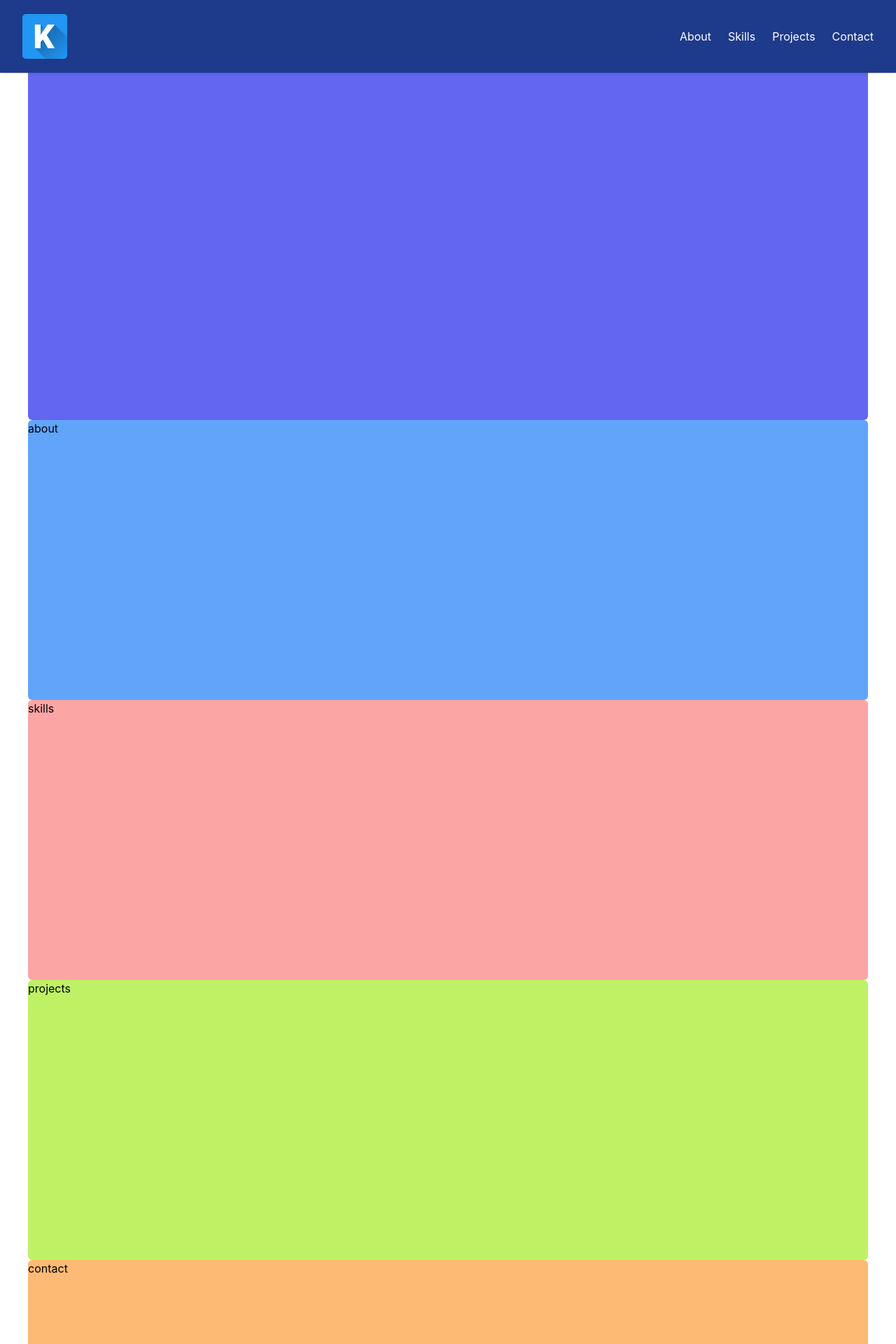
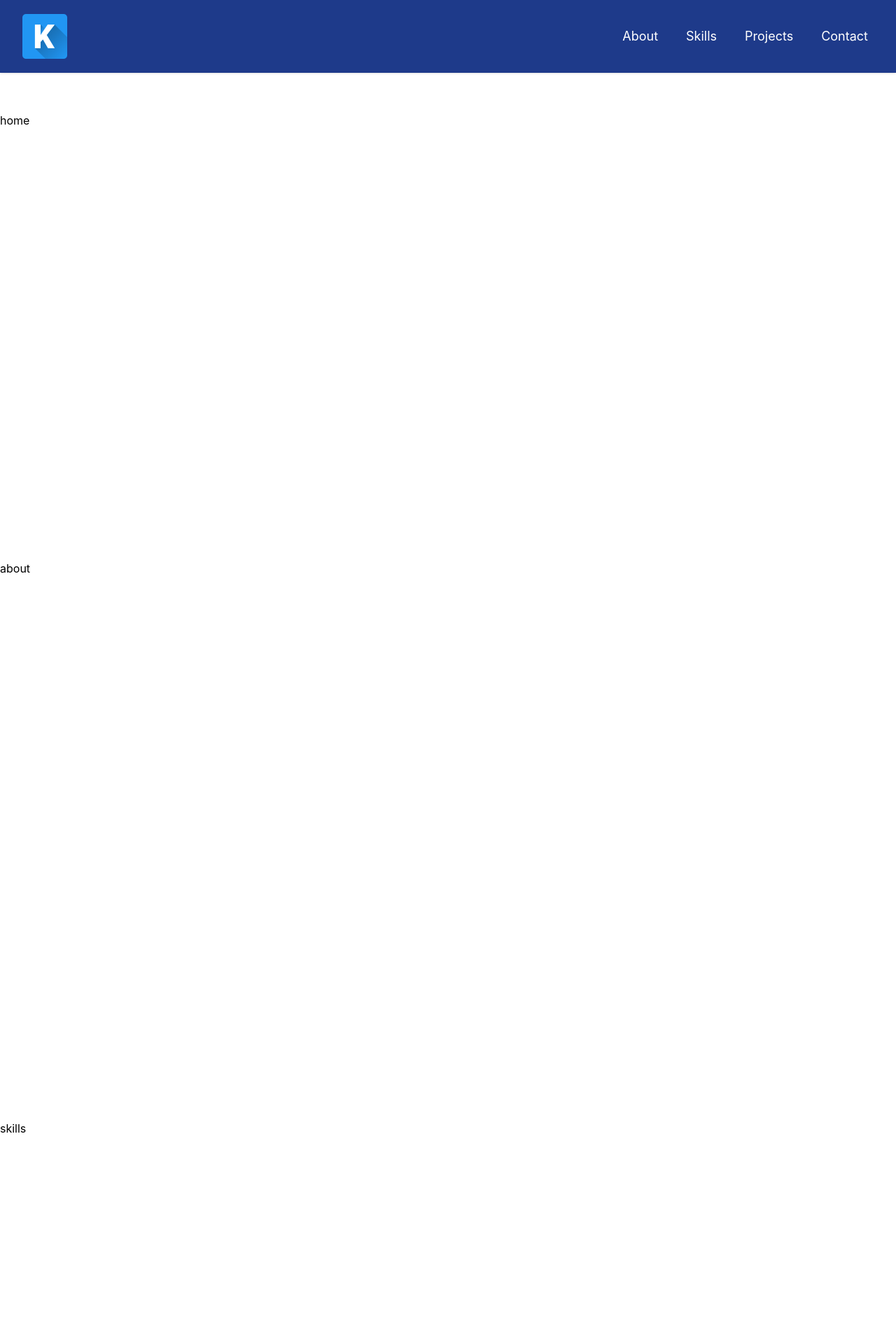
Before and after one commit to Kevin2904/nextDevPortfolio, a Next.js app: page / in a window 1280 px wide. Shown: the top 1920 px of the page at 70% size. Built offline with nearby package versions, Linux system fonts and the light colour scheme.

Commit message:
footer and design

```diff
--- a/package.json
+++ b/package.json
@@ -13,7 +13,8 @@
     "eslint-config-next": "13.0.6",
     "next": "13.0.6",
     "react": "18.2.0",
-    "react-dom": "18.2.0"
+    "react-dom": "18.2.0",
+    "react-scroll": "^1.8.8"
   },
   "devDependencies": {
     "autoprefixer": "^10.4.13",
--- a/pages/index.js
+++ b/pages/index.js
@@ -2,6 +2,7 @@ import Head from "next/head";
 import Image from "next/image";
 import Link from "next/link";
 import { useEffect, useState } from "react";
+import Footer from "./shared/footer";
 import Navbar from "./shared/navbar";
 
 export default function Home() {
@@ -17,38 +18,26 @@ export default function Home() {
         />
       </Head>
       <Navbar />
-      <main className="w-full h-full px-10">
-        <div className=" flex flex-col justify-center items-center ">
-          <div className=" w-full h-[600px]  bg-indigo-500 rounded-md  ">
+      <main className="w-full h-full ">
+        <div className=" flex flex-col justify-center items-center  ">
+          <div id="home" className=" w-full h-screen pt-40 ">
+            <p className=" text-black">home</p>
+          </div>
+          <div id="about" className=" w-full h-screen   ">
             <p className=" text-black">about</p>
           </div>
-
-          <div
-            id="about"
-            className=" w-full h-[400px] bg-blue-400 rounded-md  "
-          >
-            <p className=" text-black">about</p>
-          </div>
-          <div
-            id="skills"
-            className=" w-full h-[400px]  bg-red-300 rounded-md  "
-          >
+          <div id="skills" className=" w-full h-screen    ">
             <p className=" text-black">skills</p>
           </div>
-          <div
-            id="projects"
-            className=" w-full h-[400px]  bg-lime-300 rounded-md  "
-          >
+          <div id="projects" className=" w-full h-screen   ">
             <p className=" text-black">projects</p>
           </div>
-          <div
-            id="contact"
-            className=" w-full h-[400px] bg-orange-300 rounded-md "
-          >
+          <div id="contact" className=" w-full h-screen  ">
             <p className=" text-black">contact</p>
           </div>
         </div>
       </main>
+      <Footer />
     </div>
   );
 }
--- /dev/null
+++ b/pages/shared/footer.js
@@ -0,0 +1,17 @@
+import Link from "next/link";
+import React, { useState } from "react";
+export default function Footer() {
+  return (
+    <div className=" w-full h-fit py-5 bg-[#1f3a8a] grid xl:grid-cols-2 lg:grid-cols-2 md:grid-cols-2 sm:grid-cols-1 grid-cols- justify-center items-center">
+      <div className=" flex flex-row justify-center items-center">
+        <img src="/assets/icons/pageIco.png"></img>
+      </div>
+      <div className=" flex flex-col justify-center items-center xl:mt-0 lg:mt-0 md:mt-0 sm:mt-5 mt-5">
+        <p className=" text-white font-bold">
+          Made with <span className=" text-[#2196f3]">NextJS</span> by Kevin
+          Herrera López
+        </p>
+      </div>
+    </div>
+  );
+}
--- a/pages/shared/navbar.js
+++ b/pages/shared/navbar.js
@@ -1,25 +1,45 @@
 import React from "react";
-import Link from "next/link";
+import { Link } from "react-scroll";
 import { useState } from "react";
 export default function Navbar() {
   const [navbar, setNavbar] = useState(false);
+  const [click, setClick] = useState(false);
+  const closeMenu = () => setClick(false);
+
   return (
     <nav className="w-full  bg-blue-900 shadow  fixed top-0 ">
       <div className="justify-between px-4 mx-auto lg:max-w-7xl md:items-center md:flex md:px-8">
         <div>
-          <div className="flex items-center justify-between py-3 md:py-5 md:block">
-            <a href="">
-              <img src="/assets/icons/pageIco.png"></img>
-            </a>
+          <div className="flex items-center justify-between py-3 md:py-5 md:block cursor-pointer ">
+            <div className="page-logo">
+              <Link
+                to="home"
+                spy={true}
+                smooth={true}
+                offset={-100}
+                duration={500}
+                onClick={closeMenu}
+              >
+                <img
+                  src="/assets/icons/pageIco.png"
+                  className="xl:py-0 lg:py-0 md:py-0 sm:py-2 py-2"
+                ></img>
+              </Link>
+            </div>
+
             <div className="md:hidden">
               <button
-                className="p-2 text-gray-700 rounded-md outline-none focus:border-gray-400 focus:border"
+                className={` ${
+                  navbar
+                    ? "animate-waving-hand ease-in-out"
+                    : " ease-in-out duration-300"
+                } p-2 text-gray-700  outline-none focus:border-gray-400 focus:border nav-button  bg-[#2196f3] hover:bg-[#1d80d0] rounded-full `}
                 onClick={() => setNavbar(!navbar)}
               >
                 {navbar ? (
                   <svg
                     xmlns="http://www.w3.org/2000/svg"
-                    className="w-6 h-6 text-white"
+                    className="w-8 h-8 text-white"
                     viewBox="0 0 20 20"
                     fill="currentColor"
                   >
@@ -32,7 +52,7 @@ export default function Navbar() {
                 ) : (
                   <svg
                     xmlns="http://www.w3.org/2000/svg"
-                    className="w-6 h-6 text-white"
+                    className="w-8 h-8 text-white"
                     fill="none"
                     viewBox="0 0 24 24"
                     stroke="currentColor"
@@ -49,30 +69,64 @@ export default function Navbar() {
             </div>
           </div>
         </div>
-        <div>
+        <div
+          className={` ${
+            navbar
+              ? "opacity-100 transition-height duration-1000 ease-in-out  h-fit portrait:pb-10 "
+              : " 2xl:opacity-100 xl:opacity-100  lg:opacity-100  md:opacity-100   sm:opacity-0  transition-height duration-1000 ease-in-out"
+          }`}
+        >
           <div
-            className={`flex-1 justify-self-center pb-3 mt-8 md:block md:pb-0 md:mt-0 ${
-              navbar ? "block" : "hidden"
+            className={`flex-1 justify-self-center pb-3 mt-8 md:block md:pb-0 md:mt-0   ${
+              navbar ? "block " : "hidden"
             }`}
           >
-            <ul className="items-center justify-center space-y-8 md:flex md:space-x-6 md:space-y-0">
-              <li className="text-white hover:text-indigo-200 ">
-                <Link href="/#about" scroll={false}>
+            <ul className="items-center justify-center space-y-8 md:flex md:space-x-6 md:space-y-0 text-lg ">
+              <li className="text-white portrait:hover:text-2xl  cursor-pointer px-2 rounded-md h-10 flex  items-center w-fit portrait:font-bold">
+                <Link
+                  to="about"
+                  spy={true}
+                  smooth={true}
+                  offset={-100}
+                  duration={500}
+                  onClick={closeMenu}
+                >
                   About
                 </Link>
               </li>
-              <li className="text-white hover:text-indigo-200 ">
-                <Link href="/#skills" scroll={false}>
+              <li className="text-white portrait:hover:text-2xl cursor-pointer px-2 rounded-md h-10 flex  items-center w-fit portrait:font-bold">
+                <Link
+                  to="skills"
+                  spy={true}
+                  smooth={true}
+                  offset={-100}
+                  duration={500}
+                  onClick={closeMenu}
+                >
                   Skills
                 </Link>
               </li>
-              <li className="text-white hover:text-indigo-200">
-                <Link href="/#projects" scroll={false}>
+              <li className="text-white portrait:hover:text-2xl cursor-pointer px-2 rounded-md h-10 flex  items-center w-fit portrait:font-bold">
+                <Link
+                  to="projects"
+                  spy={true}
+                  smooth={true}
+                  offset={-100}
+                  duration={500}
+                  onClick={closeMenu}
+                >
                   Projects
                 </Link>
               </li>
-              <li className="text-white hover:text-indigo-200">
-                <Link href="/#contact" scroll={false}>
+              <li className="text-white portrait:hover:text-2xl cursor-pointer px-2 rounded-md h-10 flex  items-center w-fit portrait:font-bold">
+                <Link
+                  to="contact"
+                  spy={true}
+                  smooth={true}
+                  offset={-100}
+                  duration={500}
+                  onClick={closeMenu}
+                >
                   Contact
                 </Link>
               </li>
@@ -88,3 +142,5 @@ export default function Navbar() {
 //https://stackoverflow.com/questions/68589788/nextjs-link-to-scroll-to-a-section-in-same-page
 
 //https://anuraghazra.dev/#creative-coding
+
+//animate-bounce
--- a/styles/globals.css
+++ b/styles/globals.css
@@ -30,3 +30,12 @@ body {
 ::-webkit-scrollbar-thumb:hover {
   background: #2196f3;
 }
+
+
+.page-logo{
+  transition: transform .7s ease-in-out;
+}
+
+.page-logo:hover {
+  transform: rotate(360deg);
+}
--- a/tailwind.config.js
+++ b/tailwind.config.js
@@ -5,7 +5,21 @@ module.exports = {
     "./pages/components/**/*.{html,js,jsx}",
   ],
   theme: {
-    extend: {},
+    keyframes: {
+      wave: {
+        "0%": { transform: "rotate(0.0deg)" },
+        "10%": { transform: "rotate(14deg)" },
+        "20%": { transform: "rotate(-8deg)" },
+        "30%": { transform: "rotate(14deg)" },
+        "40%": { transform: "rotate(-4deg)" },
+        "50%": { transform: "rotate(10.0deg)" },
+        "60%": { transform: "rotate(0.0deg)" },
+        "100%": { transform: "rotate(0.0deg)" },
+      },
+    },
+    animation: {
+      "waving-hand": "wave 2s linear infinite",
+    },
     screens: {
       sm: "640px",
       // => @media (min-width: 640px) { ... }
```
Also changed, not shown: 1 other file (tests, documents, lock files or other folders).
